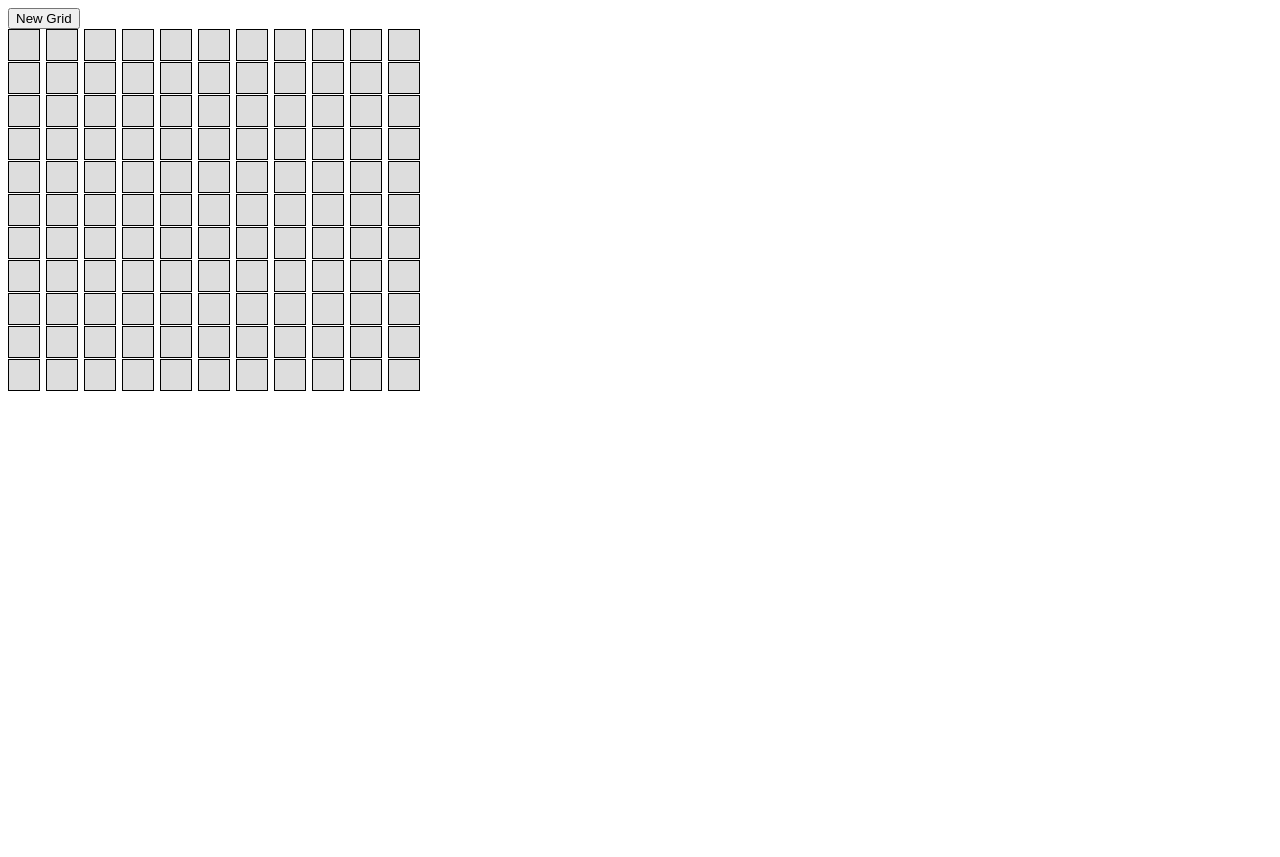
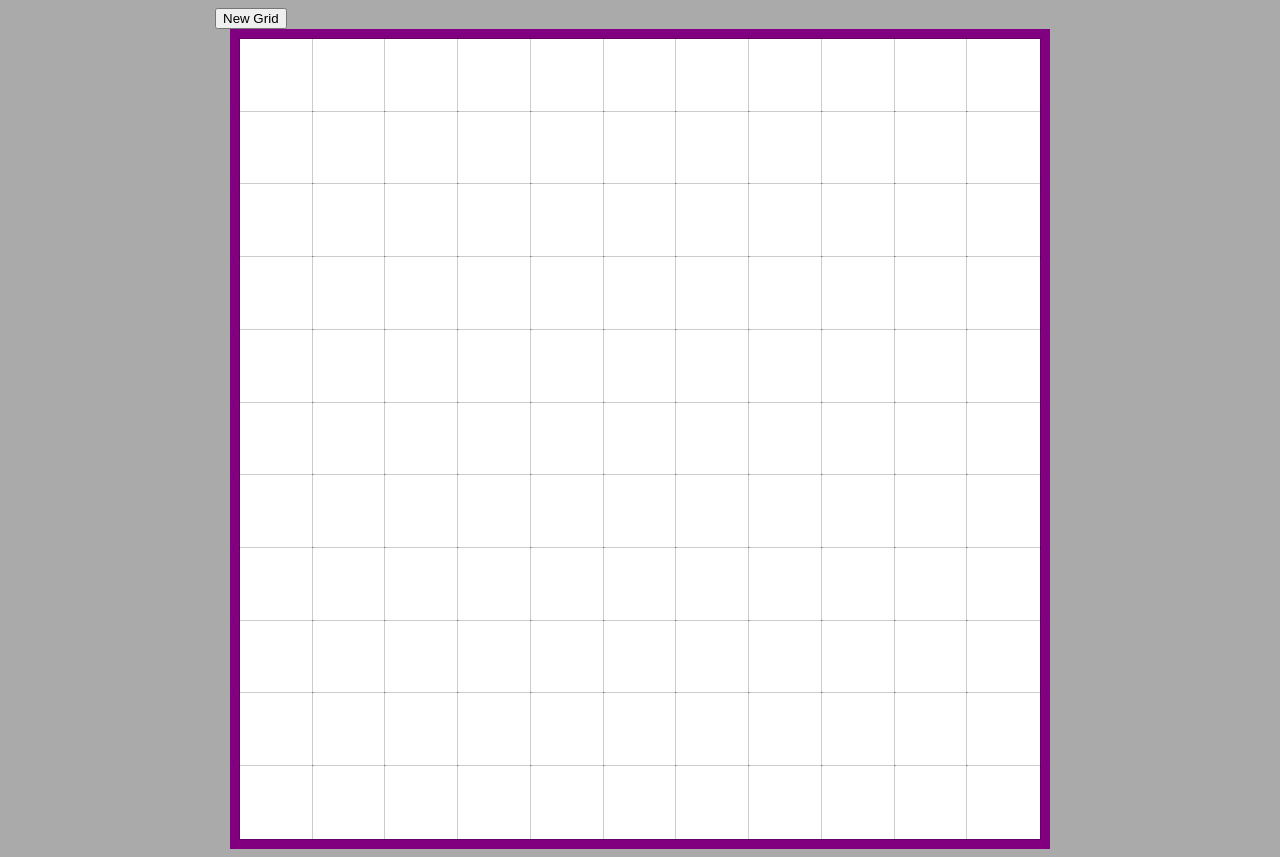
Before and after one commit to novakoda/etch-a-sketch, a plain HTML site: page index.html in a window 1280 px wide. Before the commit the page ends 800 px from the top, so only its background shows below. Drawn offline with Linux system fonts and the light colour scheme.

Commit message:
Change grid to stay in box

```diff
--- a/index.html
+++ b/index.html
@@ -5,8 +5,12 @@
     <link rel="stylesheet" href="styles.css">
   </head>
   <body>
-    <button id="newGridBtn">New Grid</button>
-    <div id="gridCont">
+    <div id="mainCont">
+      <div id="info">
+        <button id="newGridBtn">New Grid</button>
+      </div>
+      <div id="gridCont">
+      </div>
     </div>
     <script type="text/javascript" src="script.js"></script>
   </body>
--- a/script.js
+++ b/script.js
@@ -4,10 +4,13 @@ let aGrid = false;
 
 function makeRows(sideLength) {
   deleteGrid();
+  const gridArea = gridCont.scrollWidth;
   gridCont.style.setProperty('--grid-rows', sideLength);
   gridCont.style.setProperty('--grid-cols', sideLength);
   for (i = 0; i < (sideLength * sideLength); i++) {
     let cell = document.createElement("div");
+    cell.style.height = `${gridArea / sideLength}px`;
+    cell.style.width = `${gridArea / sideLength}px`;
     cell.onmouseover = function(){
       cell.style.backgroundColor = 'black';
     };
@@ -15,9 +18,11 @@ function makeRows(sideLength) {
   };
 };
 
+
+
 function clearGrid() {
   for(i = 0; i < cells.length; i++) {
-    cells[i].style.backgroundColor = "#DDD";
+    cells[i].style.backgroundColor = "#FFF";
   }
 };
 
--- a/styles.css
+++ b/styles.css
@@ -3,19 +3,34 @@
   --grid-rows: 1;
 }
 
+body {
+  align-items: center;
+  background-color: #AAA;
+  display: flex;
+}
+
+#info {
+  display: flex;
+}
+
+#mainCont {
+  margin: 0 auto;
+  width: 850px;
+}
+
 #gridCont {
+  margin: 0 auto;
   display: grid;
-	width: 33%;
-	grid-gap: 1px;
+	width: 800px;
+  justify-content: center;
+  align-content: center;
+  border: 10px solid purple;
   grid-template-rows: repeat(var(--grid-rows), 1fr);
   grid-template-columns: repeat(var(--grid-cols), 1fr);
 }
 
 .gridCell {
-  padding: 10px;
-	height: 10px;
-	width: 10px;
-	background-color: #DDD;
-  border: 1px solid #000;
+	background-color: #FFF;
+  outline: 1px solid rgba(0,0,0,0.2);
   text-align: center;
 }
```
